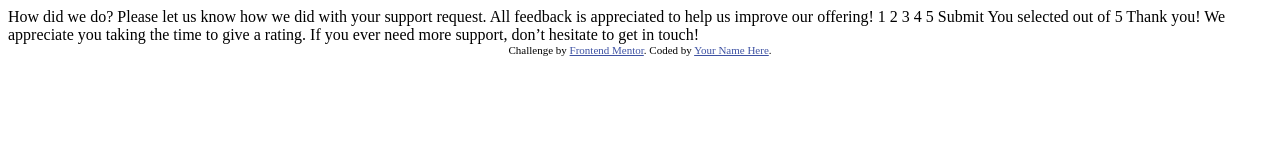
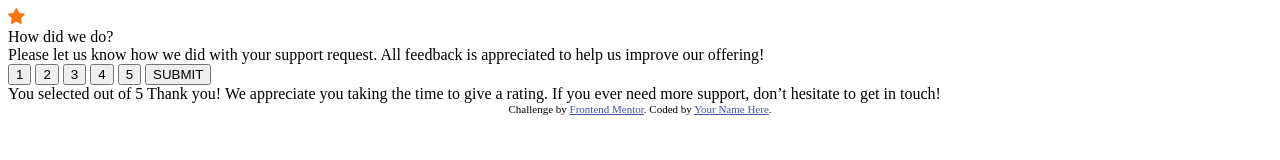
Before and after one commit to Smoopfrog/interactive-rating-component, a plain HTML site: page index.html in a window 1280 px wide. Drawn offline with Linux system fonts and the light colour scheme.

Commit message:
add html for rating component

```diff
--- a/index.html
+++ b/index.html
@@ -1,49 +1,65 @@
 <!DOCTYPE html>
 <html lang="en">
   <head>
-  <meta charset="UTF-8">
-  <meta name="viewport" content="width=device-width, initial-scale=1.0"> <!-- displays site properly based on user's device -->
+    <meta charset="UTF-8" />
+    <meta name="viewport" content="width=device-width, initial-scale=1.0" />
+    <!-- displays site properly based on user's device -->
 
-  <link rel="icon" type="image/png" sizes="32x32" href="./images/favicon-32x32.png">
+    <link
+      rel="icon"
+      type="image/png"
+      sizes="32x32"
+      href="./images/favicon-32x32.png"
+    />
 
     <title>Frontend Mentor | Interactive rating component</title>
 
     <!-- Feel free to remove these styles or customise in your own stylesheet 👍 -->
     <style>
-    .attribution { font-size: 11px; text-align: center; }
-    .attribution a { color: hsl(228, 45%, 44%); }
+      .attribution {
+        font-size: 11px;
+        text-align: center;
+      }
+      .attribution a {
+        color: hsl(228, 45%, 44%);
+      }
     </style>
   </head>
   <body>
-
     <!-- Rating state start -->
-
-  How did we do?
-
-  Please let us know how we did with your support request. All feedback is appreciated
-  to help us improve our offering!
-
-  1 2 3 4 5
-
-  Submit
+    <div>
+      <img src="images/icon-star.svg" />
+      <div>How did we do?</div>
+      <div>
+        Please let us know how we did with your support request. All feedback is
+        appreciated to help us improve our offering!
+      </div>
+      <form>
+        <button>1</button>
+        <button>2</button>
+        <button>3</button>
+        <button>4</button>
+        <button>5</button>
+        <button>SUBMIT</button>
+      </form>
+    </div>
 
     <!-- Rating state end -->
 
     <!-- Thank you state start -->
 
-  You selected <!-- Add rating here --> out of 5
-
-  Thank you!
-
-  We appreciate you taking the time to give a rating. If you ever need more support,
-  don’t hesitate to get in touch!
+    You selected
+    <!-- Add rating here -->
+    out of 5 Thank you! We appreciate you taking the time to give a rating. If
+    you ever need more support, don’t hesitate to get in touch!
 
     <!-- Thank you state end -->
 
-
     <div class="attribution">
-    Challenge by <a href="https://www.frontendmentor.io?ref=challenge" target="_blank">Frontend Mentor</a>.
-    Coded by <a href="#">Your Name Here</a>.
+      Challenge by
+      <a href="https://www.frontendmentor.io?ref=challenge" target="_blank"
+        >Frontend Mentor</a
+      >. Coded by <a href="#">Your Name Here</a>.
     </div>
   </body>
 </html>
```
Lines whose indentation alone changed are shown as unchanged.
